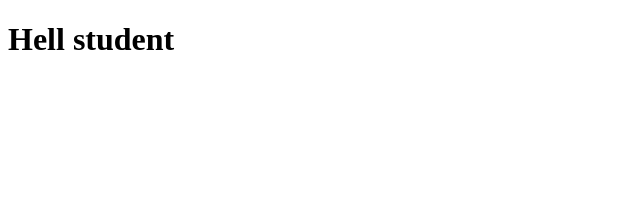
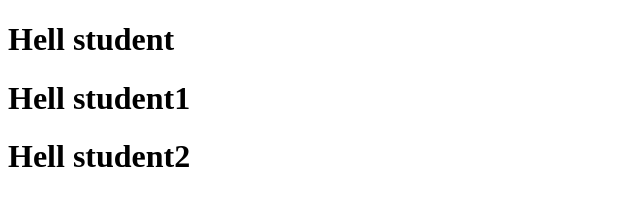
Before and after one commit to SoontareeRs/HeyGit, a plain HTML site: page index.html in a window 1280 px wide. Shown: the whole page, without its empty margins (0-640 px from the left). Drawn offline with Linux system fonts and the light colour scheme.

Commit message:
add student2

```diff
--- a/index.html
+++ b/index.html
@@ -7,5 +7,7 @@
 </head>
 <body>
     <h1>Hell student</h1>
+    <h1>Hell student1</h1>
+    <h1>Hell student2</h1>
 </body>
 </html>
```
